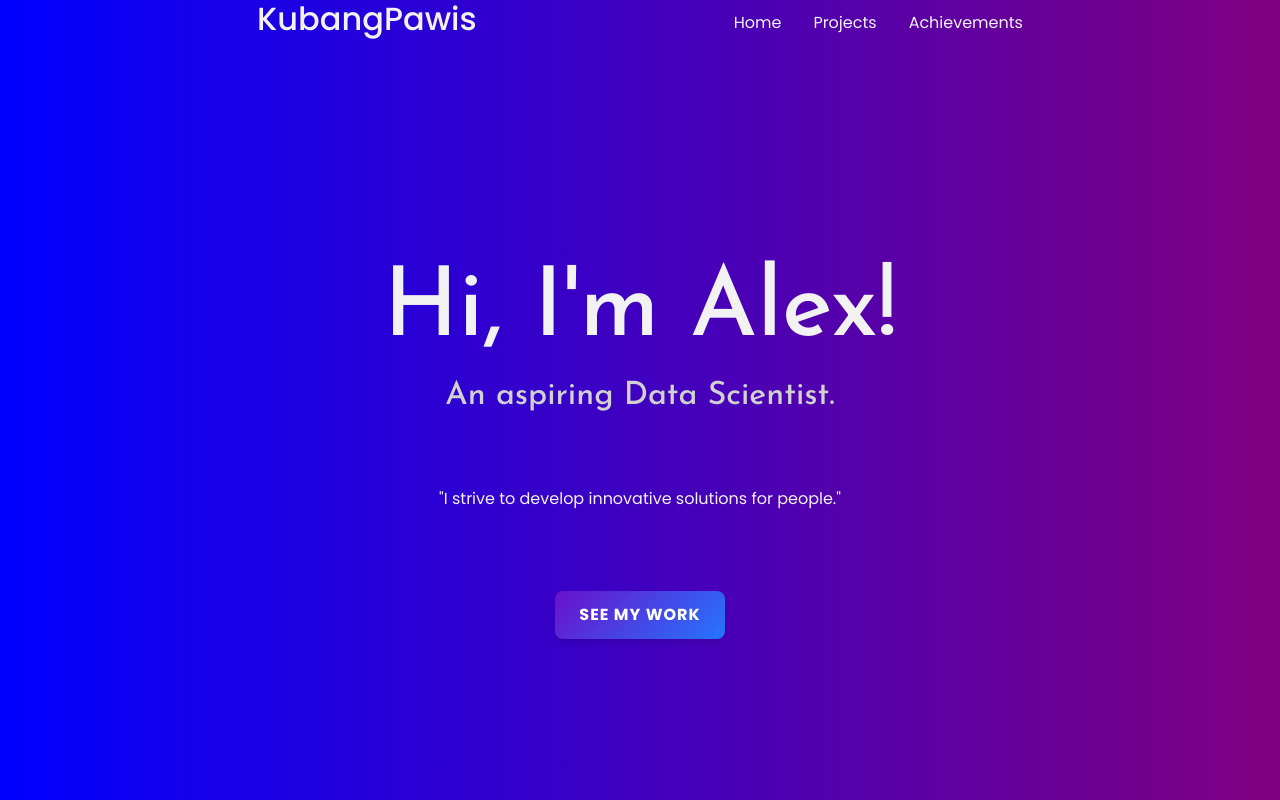
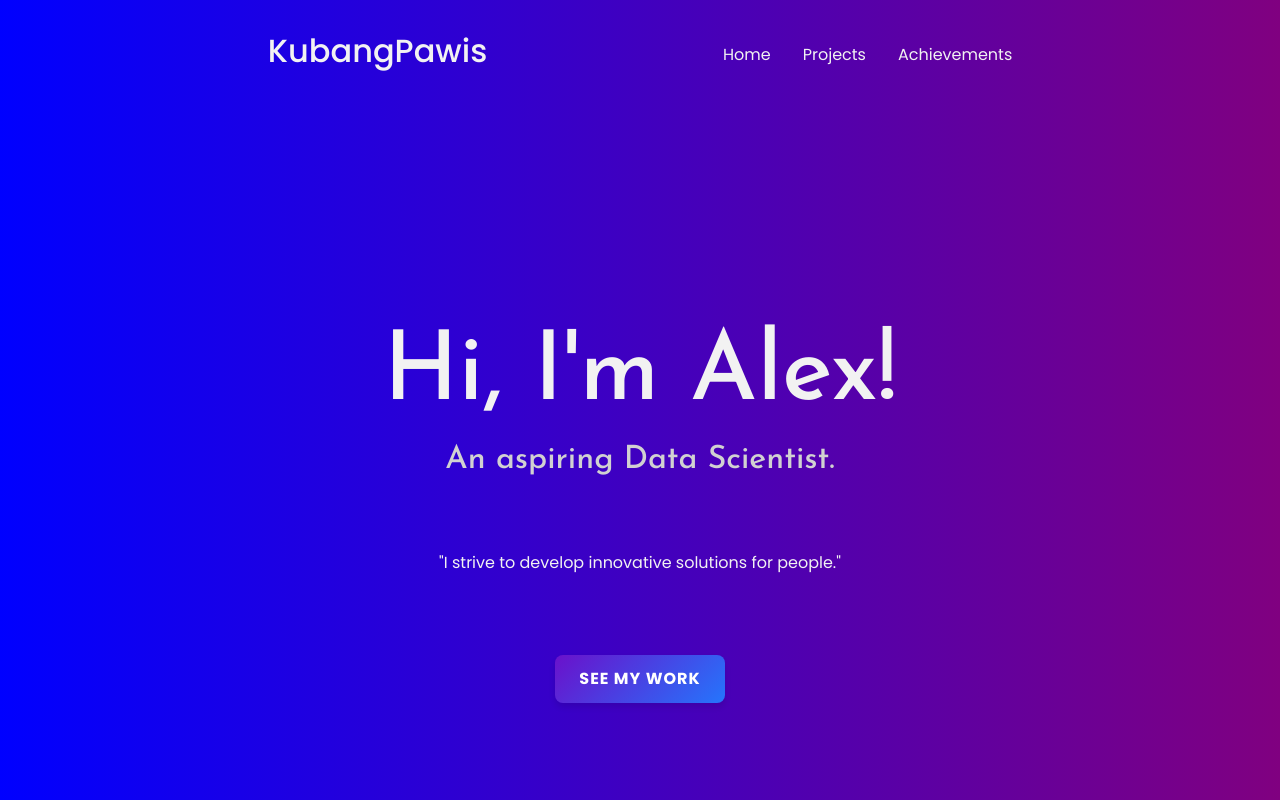
Before and after one commit to KubangPawis/python-socket-prog, a plain HTML site: page web_v2/web/index.html in a window 1280 px wide. Shown: the top 800 px of the page. Drawn offline with nearby package versions, Linux system fonts and the light colour scheme.

Commit message:
feat: add padding to header

```diff
--- a/web_v2/web/index.html
+++ b/web_v2/web/index.html
@@ -10,7 +10,7 @@
     <script src="https://cdn.jsdelivr.net/npm/bootstrap@5.3.3/dist/js/bootstrap.bundle.min.js"></script>
 </head>
 <body>
-    <header class="container-fluid">
+    <header class="container-fluid site-header">
         <h1 class="header-title">KubangPawis</h1>
         <nav class="nav-bar">
             <li><a href="">Home</a></li>
--- a/web_v2/web/style.css
+++ b/web_v2/web/style.css
@@ -26,7 +26,6 @@ header {
   display: flex;
   justify-content: space-evenly;
   align-items: center;
-  padding: 1rem;
 }
 
 li {
@@ -40,6 +39,10 @@ a {
 
 .container-fluid {
   padding: 0;
+}
+
+.site-header {
+  padding: 2rem;
 }
 
 .card-img-top {
```
